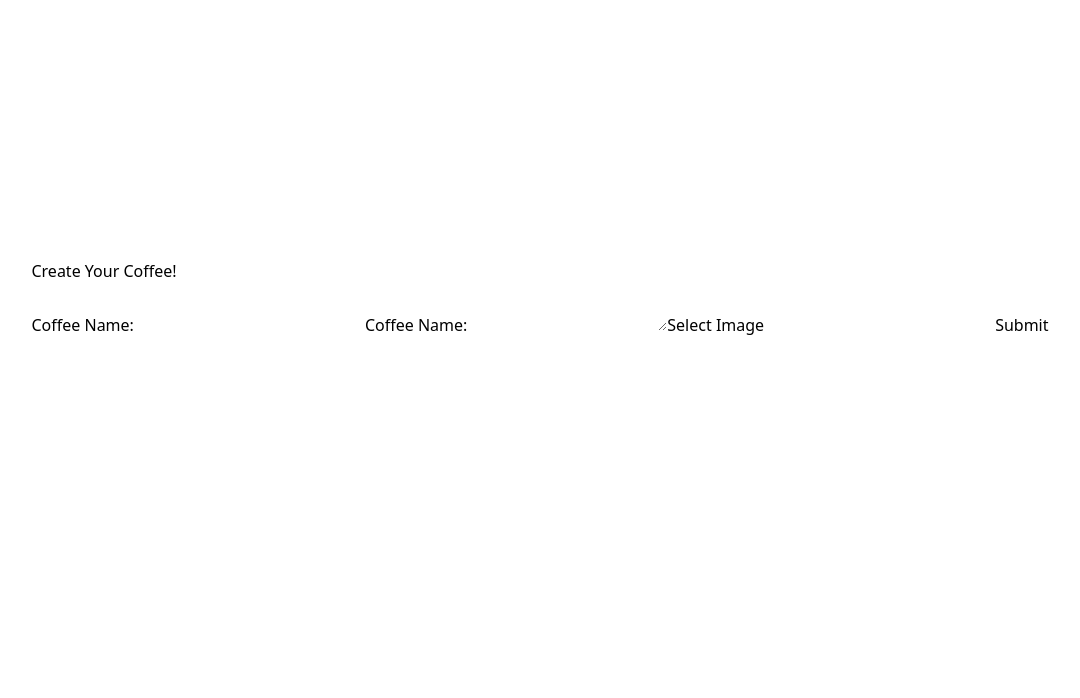
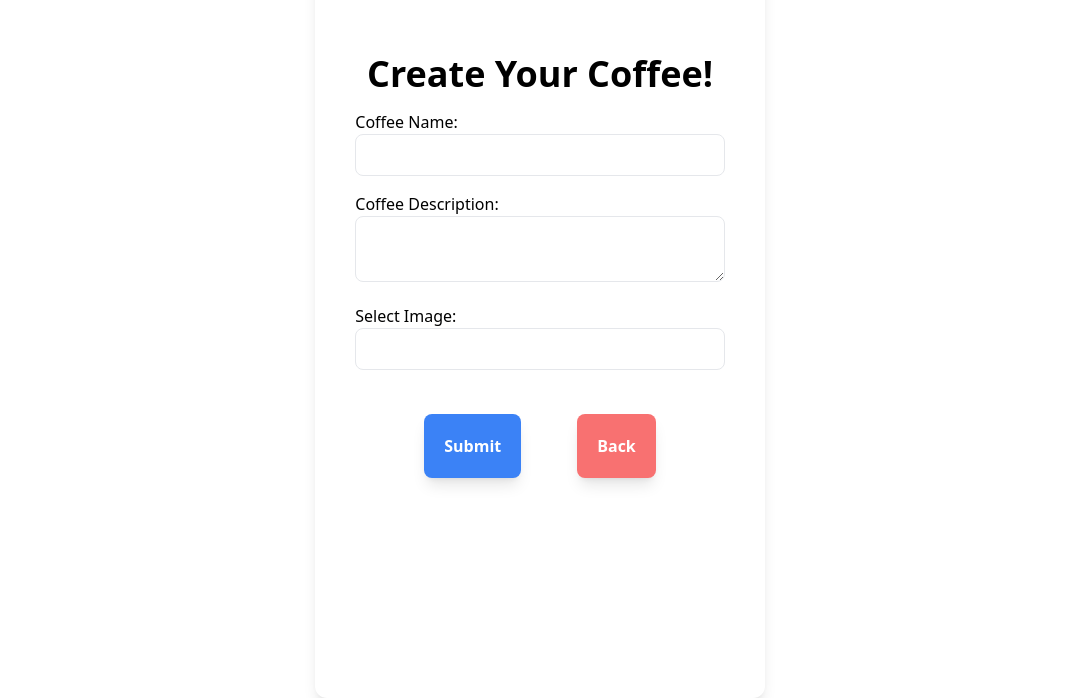
Before and after one commit to JOmega12/welcomeCoffeeExpress, a React (Vite) app: page /create-coffee in a window 1280 px wide. Shown: the part 102-800 px from the top of the page, without its empty margins (100-1180 px from the left). Built offline with nearby package versions, Linux system fonts and the light colour scheme; data requests are answered from the project's data file.

Commit message:
fixing ui

```diff
--- a/src/components/Forms/CreateCoffeeForm.tsx
+++ b/src/components/Forms/CreateCoffeeForm.tsx
@@ -1,53 +1,89 @@
 import { useState } from "react";
+import { useNavigate } from "react-router-dom";
 // import { getNewCoffee } from "../../api/GetCoffeeAPI";
 
 // !style on this page
 
 export const CreateCoffeeForm = () => {
+  const [title, setTitle] = useState("");
+  const [description, setDescription] = useState("");
+  const [image, setImage] = useState("");
 
-   const [title, setTitle] = useState('');
-   const [description, setDescription] = useState('');
-   const [image, setImage] = useState('');
 
-   return(
+  const navigate = useNavigate();
+
+  return (
     <>
       <form
         onSubmit={(e) => {
           e.preventDefault();
+          // !cant use this until styled and using the actual db
           // getNewCoffee({
           //    title: title,
           //    description: description,
           //    image: image
           // })
-               setTitle('');
-               setDescription('');
-               setImage('');
+          setTitle("");
+          setDescription("");
+          setImage("");
         }}
+        // className="flex flex-col justify-center items-center max-w-full min-h-screen p-5 md:p-10 lg:p-20 shadow-lg rounded-xl"
+        className="flex flex-col justify-center items-center max-w-full h-screen p-10 shadow-lg rounded-xl"
       >
-            <h3>Create Your Coffee!</h3>
+        <h3 className="mb-4 text-center text-3xl font-bold md:text-4xl sm:text-5xl">
+          Create Your Coffee!
+        </h3>
+        {/*  <h3 className="mb-4 text-center text-3xl md:text-4xl lg:text-5xl font-bold">Create Your Coffee!</h3> */}
+        <div className="mb-4 w-full">
           <label htmlFor="">Coffee Name:</label>
-            <input type="text"
+          <input
+            type="text"
             value={title}
             onChange={(e) => {
               setTitle(e.target.value);
             }}
+            className="w-full border rounded-lg py-2 px-3 focus:outline-none focus:border-blue-500"
           />
-            <label htmlFor="">Coffee Name:</label>
+        </div>
+        <div className="mb-4 w-full">
+          <label htmlFor="">Coffee Description:</label>
           <textarea
             value={description}
             onChange={(e) => {
               setDescription(e.target.value);
             }}
+            className="w-full border rounded-lg py-2 px-3 focus:outline-none focus:border-blue-500"
           ></textarea>
-            <label htmlFor="">Select Image</label>
-            <input type="text"
+        </div>
+        <div className="mb-4 w-full">
+          <label htmlFor="">Select Image:</label>
+          <input
+            type="text"
             value={image}
             onChange={(e) => {
               setImage(e.target.value);
             }}
+            className="w-full border rounded-lg py-2 px-3 focus:outline-none focus:border-blue-500"
           />
-            <input type="submit" />
+        </div>
+        <section className="mb-4 flex flex-col md:flex-row justify-center gap-10 pb-10 pt-5">
+         <div
+         //  className="bg-blue-500 hover:text-white py-2 px-4 rounded-lg hover:bg-blue-600 text-center"
+          className="bg-blue-500 rounded-lg shadow-lg m-2 p-3 sm:p-5 text-center hover:cursor-auto hover:bg-blue-600 text-white font-semibold
+          "
+         >
+          <input
+            type="submit"
+          />
+         </div>
+          <div className="bg-red-400 rounded-lg shadow-lg m-2 p-3 sm:p-5 text-center hover:cursor-default hover:bg-red-500 text-white font-semibold
+          ">
+            <button
+               onClick={() => navigate(-1)}
+            >Back</button>
+          </div>
+        </section>
       </form>
     </>
-   )
-}
+  );
+};
--- a/src/components/Lobby.tsx
+++ b/src/components/Lobby.tsx
@@ -1,7 +1,7 @@
 import { useAuth } from "../providers/AuthProvider";
 import { UserInformation } from "../types/types";
 import { PreviewCard } from "./PreviewCard";
-import { Link } from "react-router-dom";
+import { Link, useNavigate } from "react-router-dom";
 import { testCoffeeItems } from "./testCoffeeItems";
 // import { CreateCoffeeForm } from "./Forms/CreateCoffeeForm";
 
@@ -17,16 +17,24 @@ type LobbyTypes = {
 export const Lobby = () => {
   const { logoutUser, isRegister, user } = useAuth() as LobbyTypes;
 
+  const navigate = useNavigate()
+
+  const handleLogout = () => {
+    logoutUser();
+    navigate('/');
+  }
   return (
     <>
-      <div className="flex flex-col h-screen">
+      <div className="flex flex-col h-screen mt-10">
         {isRegister ? (
-          <div className="w-full text-lg mb-2 p-3  mt-3 text-center">
+          <div className="w-full mb-2 p-3 mt-3 text-center font-bold text-xl md:text-4xl lg:text-4xl">
             <h3>Hello! {user.username}</h3>
             <h4>There are coffees to try!</h4>
           </div>
         ) : (
-          <div className="text-center">Not Logged In</div>
+          <div className="text-center
+          font-bold text-xl md:text-4xl lg:text-4xl
+          ">Not Logged In</div>
         )}
         <div className="text-center hover:cursor-pointer m-10">
           {/* <button className="px-4 py-2 font-bold rounded-lg text-3xl bg-green-500 text-white hover:bg-green-600">Create Coffee</button> */}
@@ -49,7 +57,7 @@ export const Lobby = () => {
             <button>Favorites</button>
           </div>
           <div className="bg-red-400 rounded-lg shadow-lg m-2 p-3 sm:p-5 text-center hover:cursor-default hover:bg-red-500 hover:text-white font-semibold">
-            <button onClick={() => logoutUser()}>Logout</button>
+            <button onClick={() => handleLogout()}>Logout</button>
           </div>
         </section>
       </div>
```
Lines whose indentation alone changed are shown as unchanged.
